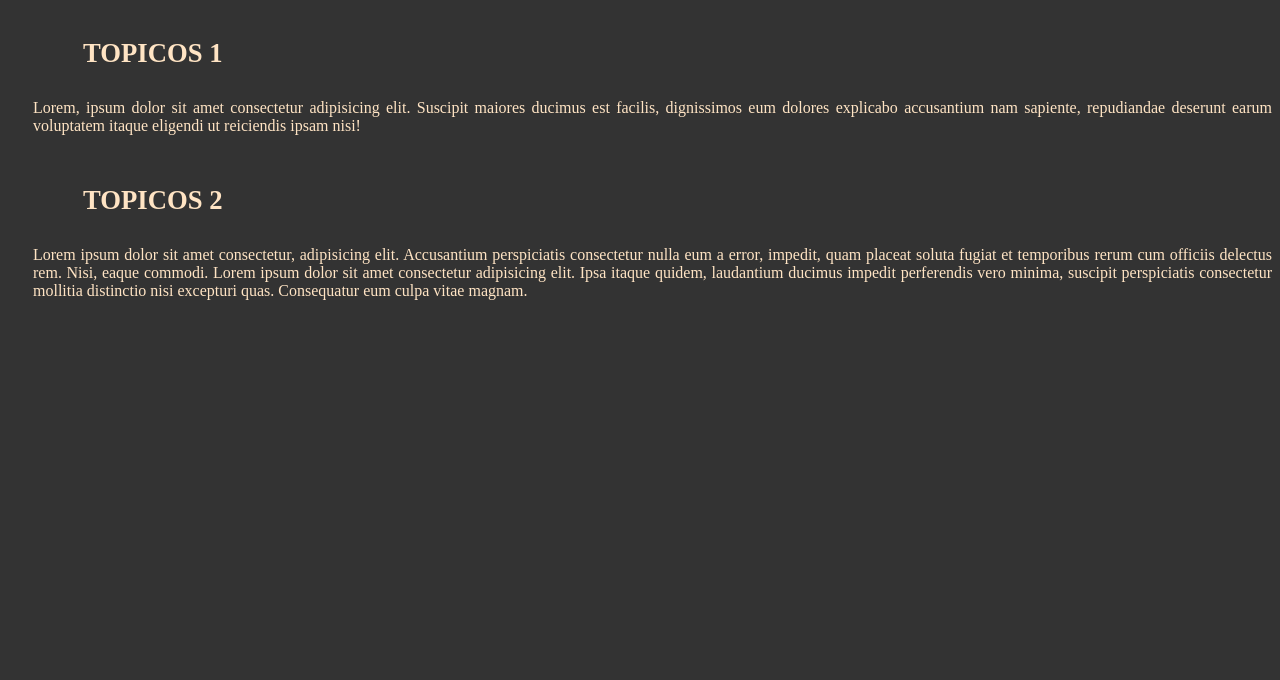
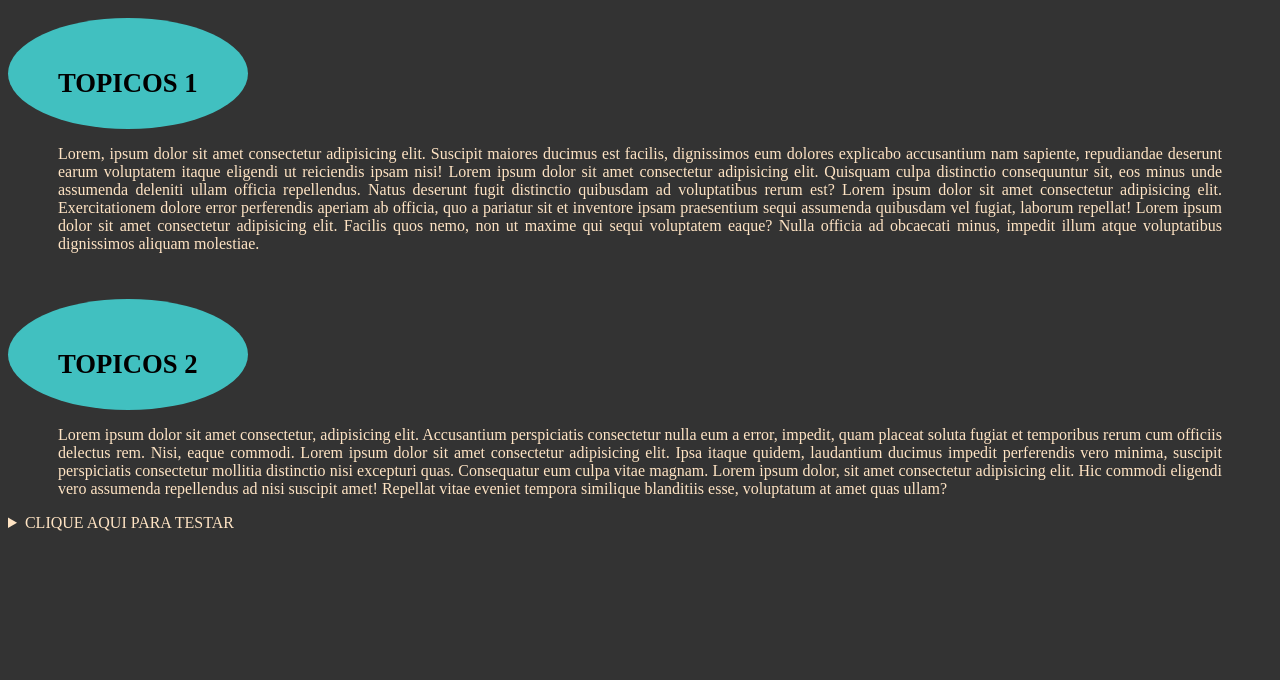
Before and after one commit to JbRodrigues/Portifolio, a plain HTML site: page site-portifolio/index.html in a window 1280 px wide. Shown: the part 120-800 px from the top of the page. Drawn offline with Linux system fonts and the light colour scheme.

Commit message:
Last Commit of the day
A estrutura básica ta funcionando bem, apesar de haver diversas mudanças a serem feitas e ajustes.

```diff
--- a/site-portifolio/estilos.css
+++ b/site-portifolio/estilos.css
@@ -9,16 +9,28 @@ body {
     margin-bottom: 30px;
     margin-top: 50px;
     font-size: 20pt;
+    color: black;
+
+}
+
+.topics {
+    border-radius: 50%;
+    background-color:#41c0c0;
+    display:inline-block;
+    padding-right: 50px;
+    margin-top: 30px;
+
 }
 
 .topo {
-    background-color: aliceblue;
+    background-color: #41c0c0;
     color: black;
     height: 100px;
     align-items: center;
     display: flex;
     /*DEPOIS QUE ADICIONEI ESSE COMPONENTE, O TEXTO FICOU NO MEIO*/
 }
+
 
 nav h1 {
     padding-left: 20px;
@@ -49,8 +61,9 @@ nav h1 {
     text-decoration: none;
 }
 
-section{
+p {
     text-align: justify;
-    padding-left: 25px;
+    padding-right: 50px;
+    padding-left: 50px;
 
 }
--- a/site-portifolio/index.html
+++ b/site-portifolio/index.html
@@ -18,11 +18,13 @@
                 <li> <a href="#">TOPICO 1</a></li>
                 <li> <a href="#">TOPICO 2</a></li>
                 <li> <a href="#">TOPICO 3</a></li>
-                <li class="theme"><svg xmlns="http://www.w3.org/2000/svg" width="50" height="50" fill="currentColor"
+                <li class="theme">
+                    <svg xmlns="http://www.w3.org/2000/svg" width="50" height="50" fill="currentColor"
                         class="bi bi-moon-fill" viewBox="0 0 16 16">
                         <path
                             d="M6 .278a.768.768 0 0 1 .08.858 7.208 7.208 0 0 0-.878 3.46c0 4.021 3.278 7.277 7.318 7.277.527 0 1.04-.055 1.533-.16a.787.787 0 0 1 .81.316.733.733 0 0 1-.031.893A8.349 8.349 0 0 1 8.344 16C3.734 16 0 12.286 0 7.71 0 4.266 2.114 1.312 5.124.06A.752.752 0 0 1 6 .278z" />
-                    </svg></li>
+                    </svg>
+                </li>
             </ul>
 
 
@@ -31,19 +33,50 @@
     </header>
 
     <section>
-        <h1 class="titulos">TOPICOS 1</h1>
-        <p>Lorem, ipsum dolor sit amet consectetur adipisicing elit. Suscipit maiores ducimus est facilis, dignissimos
-            eum dolores explicabo accusantium nam sapiente, repudiandae deserunt earum voluptatem itaque eligendi ut
-            reiciendis ipsam nisi!</p>
+        <div class="topics">
+            <h1 class="titulos">TOPICOS 1</h1>
+        </div>
+        <div>
+            <p>Lorem, ipsum dolor sit amet consectetur adipisicing elit. Suscipit maiores ducimus est facilis,
+                dignissimos
+                eum dolores explicabo accusantium nam sapiente, repudiandae deserunt earum voluptatem itaque eligendi ut
+                reiciendis ipsam nisi! Lorem ipsum dolor sit amet consectetur adipisicing elit. Quisquam culpa
+                distinctio
+                consequuntur sit, eos minus unde assumenda deleniti ullam officia repellendus. Natus deserunt fugit
+                distinctio quibusdam ad voluptatibus rerum est? Lorem ipsum dolor sit amet consectetur adipisicing elit.
+                Exercitationem dolore error perferendis aperiam ab officia, quo a pariatur sit et inventore ipsam
+                praesentium sequi assumenda quibusdam vel fugiat, laborum repellat! Lorem ipsum dolor sit amet
+                consectetur
+                adipisicing elit. Facilis quos nemo, non ut maxime qui sequi voluptatem eaque? Nulla officia ad
+                obcaecati
+                minus, impedit illum atque voluptatibus dignissimos aliquam molestiae.</p>
+        </div>
     </section>
 
     <section>
-        <h1 class="titulos">TOPICOS 2</h1>
-        <p>Lorem ipsum dolor sit amet consectetur, adipisicing elit. Accusantium perspiciatis consectetur nulla eum a
-            error, impedit, quam placeat soluta fugiat et temporibus rerum cum officiis delectus rem. Nisi, eaque
-            commodi. Lorem ipsum dolor sit amet consectetur adipisicing elit. Ipsa itaque quidem, laudantium ducimus
-            impedit perferendis vero minima, suscipit perspiciatis consectetur mollitia distinctio nisi excepturi quas.
-            Consequatur eum culpa vitae magnam.</p>
+        <div class="topics">
+            <h1 class="titulos">TOPICOS 2</h1>
+        </div>
+        <div>
+            <p>Lorem ipsum dolor sit amet consectetur, adipisicing elit. Accusantium perspiciatis consectetur nulla eum
+                a
+                error, impedit, quam placeat soluta fugiat et temporibus rerum cum officiis delectus rem. Nisi, eaque
+                commodi. Lorem ipsum dolor sit amet consectetur adipisicing elit. Ipsa itaque quidem, laudantium ducimus
+                impedit perferendis vero minima, suscipit perspiciatis consectetur mollitia distinctio nisi excepturi
+                quas.
+                Consequatur eum culpa vitae magnam. Lorem ipsum dolor, sit amet consectetur adipisicing elit. Hic
+                commodi
+                eligendi vero assumenda repellendus ad nisi suscipit amet! Repellat vitae eveniet tempora similique
+                blanditiis esse, voluptatum at amet quas ullam?</p>
+        </div>
+
+        <details>
+            <summary>
+                CLIQUE AQUI PARA TESTAR
+            </summary>
+
+            <p>TESTE DEU CERTO</p>
+        </details>
 
     </section>
 
```
